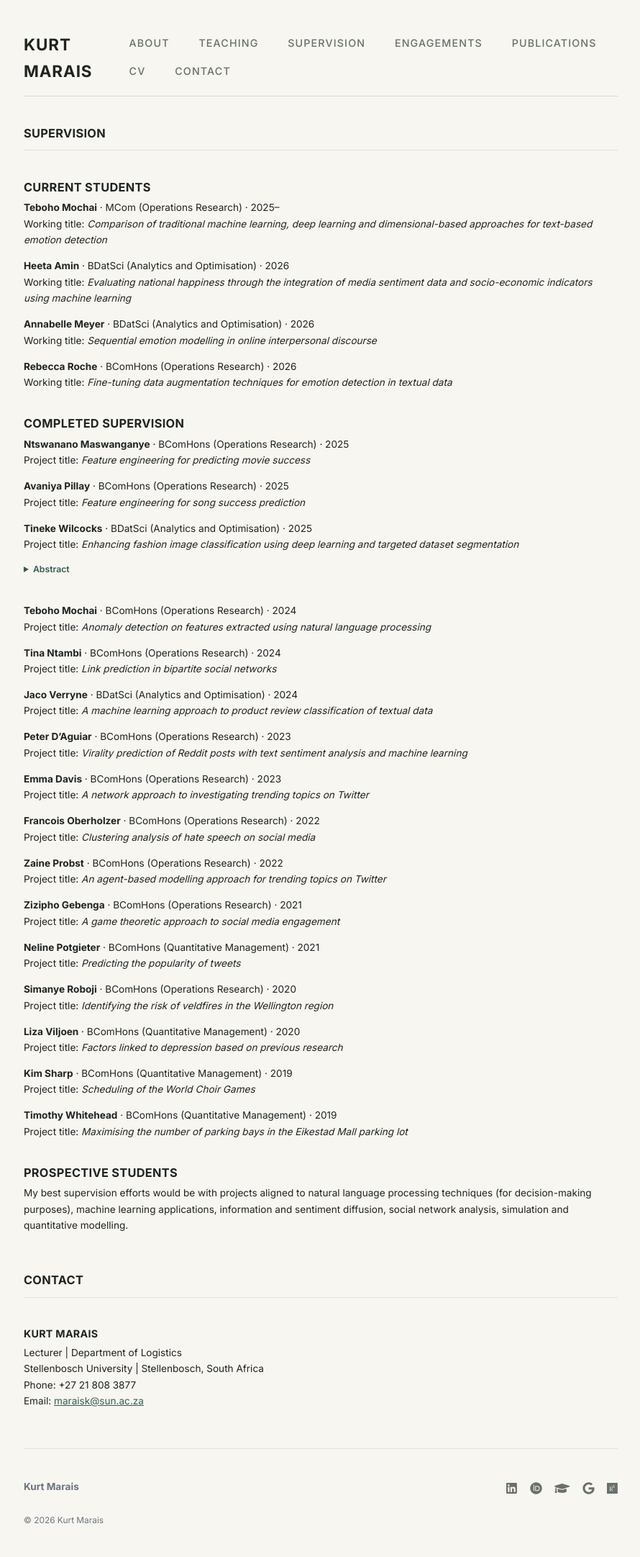
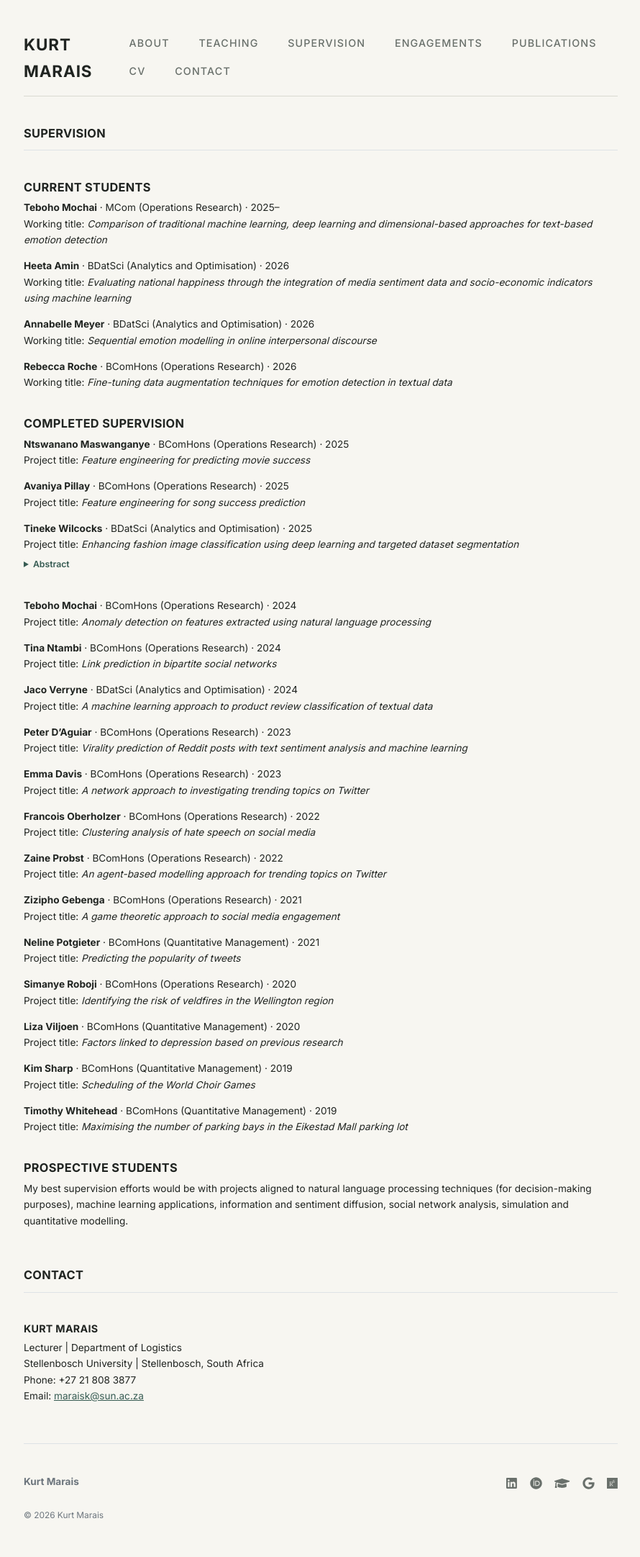
Before and after one commit to kurtmarais/kurtmarais.github.io, a Jekyll site: the page built from supervision.md, in a window 1280 px wide. Shown: the whole page at 72% size, without its empty margins (194-1084 px from the left). Built offline with Jekyll 4.4.1, drawn with Linux system fonts in a browser that asks for light colours.

Commit message:
Update main.scss

```diff
--- a/_sass/main.scss
+++ b/_sass/main.scss
@@ -172,7 +172,7 @@
 /* SUPERVISION ABSTRACTS */
 
 .supervision-abstract {
-  margin-top: 0 !important;
+  margin-top: -0.5rem !important;
   margin-bottom: 0 !important;
 }
 
```
